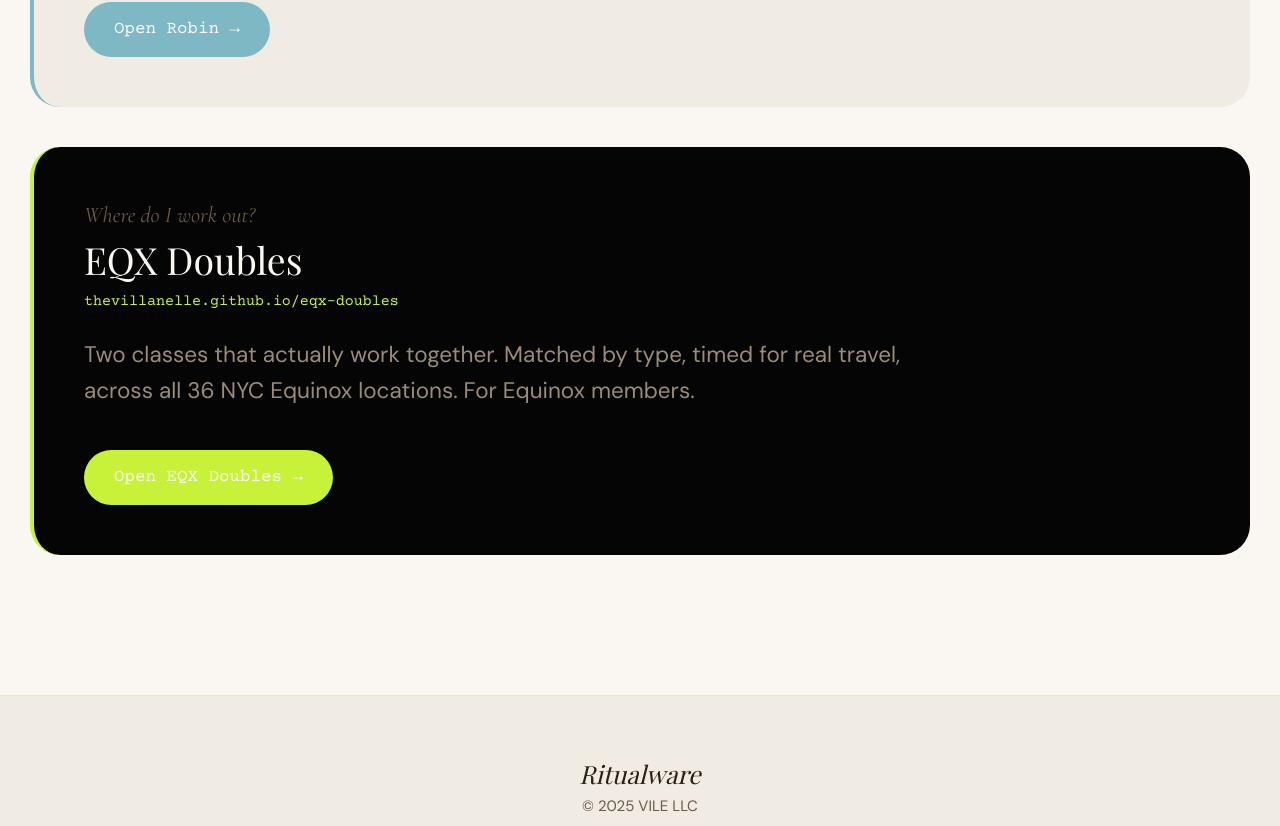
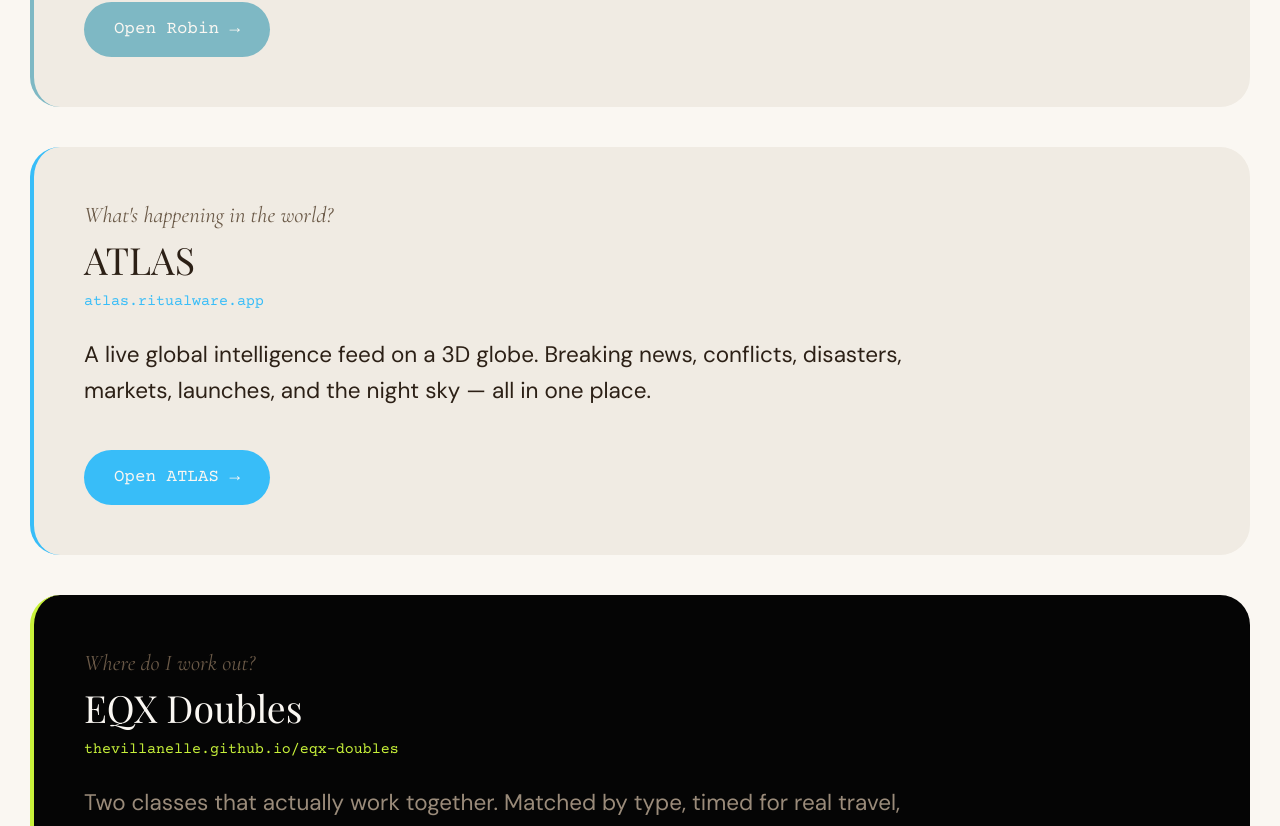
Before and after one commit to thevillanelle/ritualware, a React (Vite) app: page /apps in a window 1280 px wide. Shown: the part 2994-3820 px from the top of the page. Built offline with nearby package versions, Linux system fonts and the light colour scheme; a web font is replaced by a local one.

Commit message:
feat(suite): add ATLAS to app suite

```diff
--- a/src/data/apps.js
+++ b/src/data/apps.js
@@ -84,6 +84,20 @@ export const SUITE = [
     border: 'rgba(126,184,196,0.2)',
   },
   {
+    to: '/atlas',
+    name: 'ATLAS',
+    label: 'atlas',
+    question: "What's happening in the world?",
+    desc: 'A live global intelligence feed on a 3D globe. Breaking news, conflicts, disasters, markets, launches, and the night sky — all in one place.',
+    domain: 'atlas.ritualware.app',
+    href: 'https://atlas.ritualware.app',
+    health: 'https://atlas.ritualware.app/health.json',
+    statusDesc: 'Global Intelligence Feed',
+    color: '#38bdf8',
+    bg: 'rgba(56,189,248,0.06)',
+    border: 'rgba(56,189,248,0.2)',
+  },
+  {
     to: '/doubles',
     name: 'EQX Doubles',
     label: 'doubles',
```
